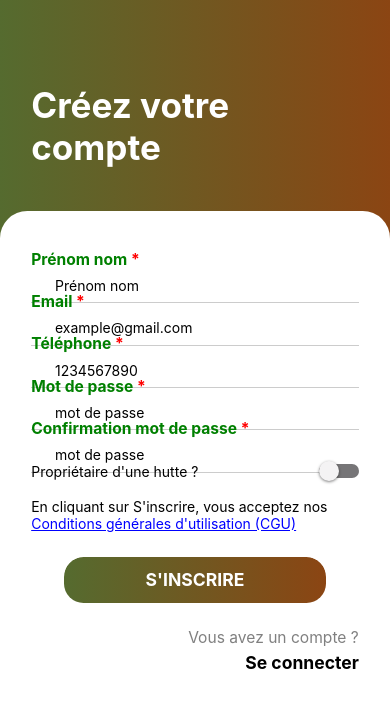
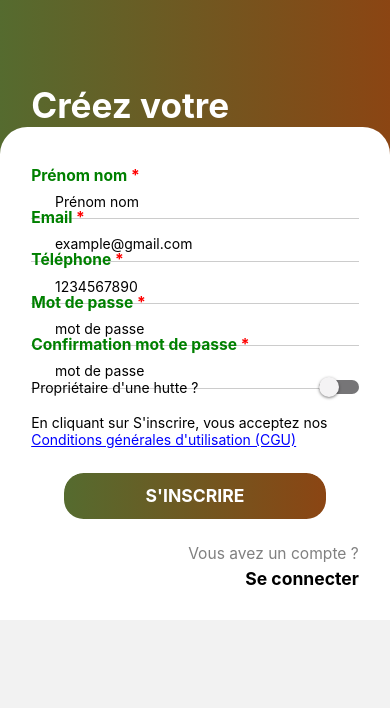
Before and after one commit to RobinInTheHoodd/Hunt-connect, a React Native app in the folder Hunt/: screen /SignUp in a window 390 px wide. Shown: the top 708 px of the page. Built offline with nearby package versions, Linux system fonts and the light colour scheme; some icons are missing.

Commit message:
Modification UI

```diff
--- a/Hunt/view/sign/signUp/SignUpScreen.tsx
+++ b/Hunt/view/sign/signUp/SignUpScreen.tsx
@@ -29,6 +29,7 @@ import { ApiError } from "../../../model/ApiError";
 import { ISignUpForm, SignUpForm } from "../../../model/SignUpForm";
 import AuthService from "../../../service/authService";
 import { FontAwesomeIcon } from "@fortawesome/react-native-fontawesome";
+import { SafeAreaView } from "react-native-safe-area-context";
 
 export default function SignUpScreen({ navigation, route }: any) {
   const { height, width } = useWindowDimensions();
@@ -108,17 +109,22 @@ export default function SignUpScreen({ navigation, route }: any) {
 
   return (
     <GestureHandlerRootView style={{ flex: 1 }}>
-      <ScrollView>
+      <SafeAreaView>
         <LinearGradient
           colors={["#556b2f", "#8b4513"]}
           start={{ x: 0, y: 0 }}
           end={{ x: 1, y: 0 }}
-          style={styles.gradient}
+          style={
+            (styles.gradient,
+            { position: "absolute", top: 0, left: 0, right: 0, height: "25%" })
+          }
         >
           <View style={styles.headerContainer}>
             <Text style={styles.headerText}>Créez votre compte</Text>
           </View>
-
+        </LinearGradient>
+        <ScrollView>
+          <View style={{ marginTop: height * 0.1 }}>
             <View style={styles.whiteBackgroundContainer}>
               <InputText
                 tagName={"Prénom nom"}
@@ -187,7 +193,10 @@ export default function SignUpScreen({ navigation, route }: any) {
                   tagName={"Mot de passe"}
                   value={signForm.password}
                   onChangeText={(value) => {
-                  let updateForm = UtilsSign.validatePassword(signForm, value);
+                    let updateForm = UtilsSign.validatePassword(
+                      signForm,
+                      value
+                    );
                     setSignForm({
                       ...signForm,
                       ...updateForm,
@@ -264,7 +273,10 @@ export default function SignUpScreen({ navigation, route }: any) {
                     tagName={"Nom de hutte"}
                     value={signForm.hutName}
                     onChangeText={(value) => {
-                    let updateForm = UtilsSign.validateHutName(signForm, value);
+                      let updateForm = UtilsSign.validateHutName(
+                        signForm,
+                        value
+                      );
                       setSignForm({
                         ...signForm,
                         ...updateForm,
@@ -302,6 +314,7 @@ export default function SignUpScreen({ navigation, route }: any) {
                     require={true}
                     isPassword={false}
                   />
+                  {/*
 
                   <TouchableOpacity onPress={pickImage} style={styles.button}>
                     <Text style={[styles.buttonText, { color: "black" }]}>
@@ -313,34 +326,9 @@ export default function SignUpScreen({ navigation, route }: any) {
                       <Image source={{ uri: image }} style={styles.image} />
                     </View>
                   )}
+                  */}
                 </>
               )}
-            {/**
-
-            <View style={styles.switchContainer}>
-              <Text style={styles.checkboxLabel}>J'accepte les CGU</Text>
-              <Switch
-                trackColor={{
-                  false: "#767577",
-                  true: "#556b2f",
-                }}
-                thumbColor={
-                  signForm.isCguAccepted
-                    ? "#8b4513"
-                    : signForm.errorCgu
-                    ? "#ff2701"
-                    : "#f4f3f4"
-                }
-                onValueChange={() =>
-                  setSignForm({
-                    ...signForm,
-                    isCguAccepted: !signForm.isCguAccepted,
-                  })
-                }
-                value={signForm.isCguAccepted}
-              />
-            </View>
-             */}
 
               <View style={{ marginTop: "5%" }}>
                 <CguComponent />
@@ -373,8 +361,9 @@ export default function SignUpScreen({ navigation, route }: any) {
                 </TouchableOpacity>
               </View>
             </View>
-        </LinearGradient>
+          </View>
         </ScrollView>
+      </SafeAreaView>
     </GestureHandlerRootView>
   );
 }
--- a/Hunt/view/sign/signUp/SignUpStyle.ts
+++ b/Hunt/view/sign/signUp/SignUpStyle.ts
@@ -20,12 +20,12 @@ const SignUpStyle = (width: number, height: number) =>
       fontWeight: "bold",
     },
     whiteBackgroundContainer: {
+      flex: 1,
       backgroundColor: "white",
       borderTopLeftRadius: width * 0.07,
       borderTopRightRadius: width * 0.07,
       marginTop: height * 0.05,
       paddingTop: "10%",
-      height: height,
       width: "100%",
       padding: "8%",
     },
```
Lines whose indentation alone changed are shown as unchanged.
